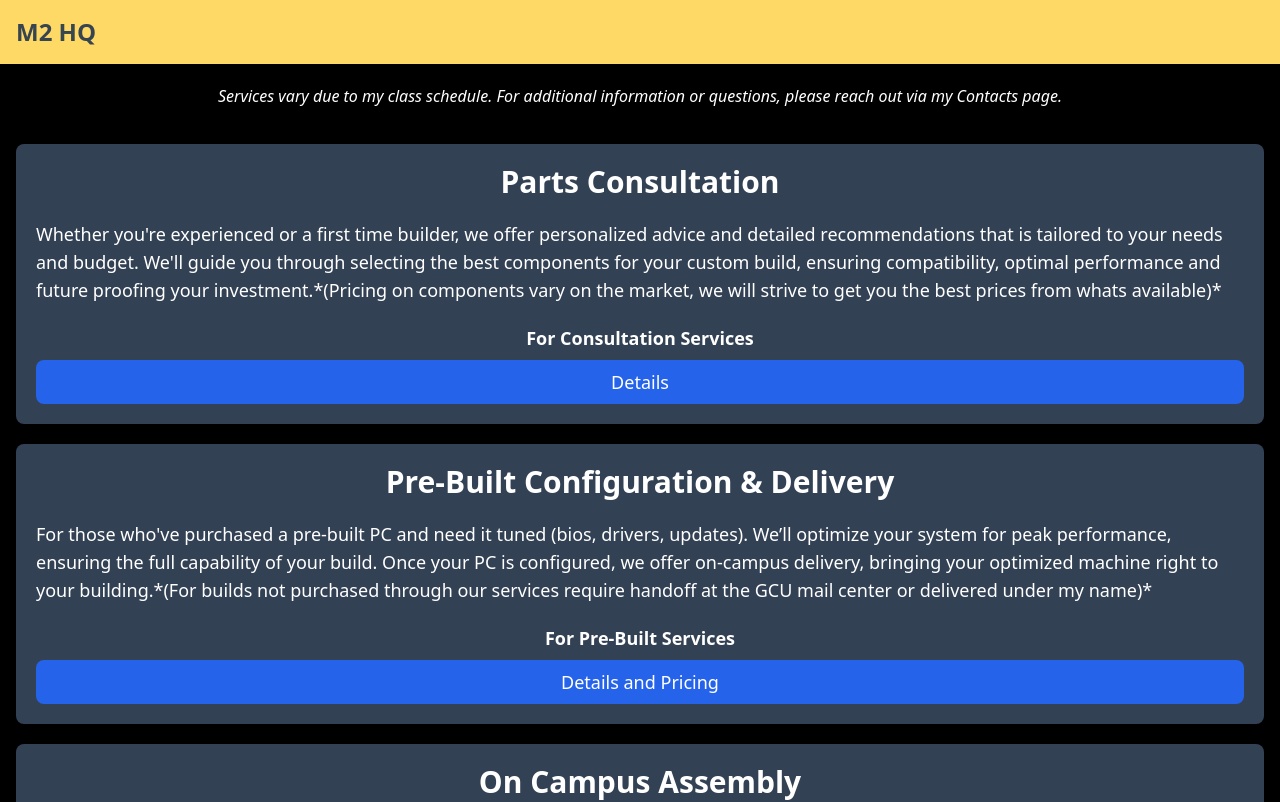
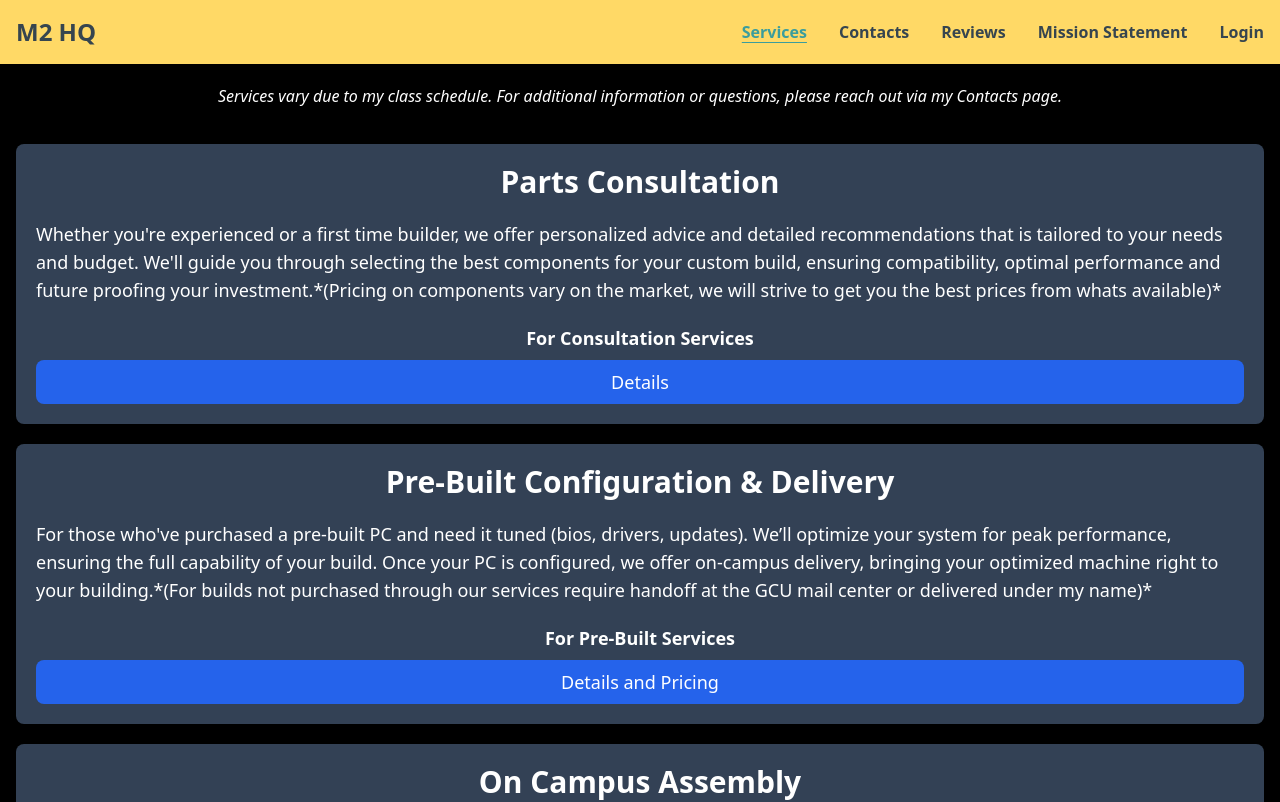
Before and after one commit to iSmirk-01/Landing-page, a Next.js app: page / in a window 1280 px wide. Shown: the top 802 px of the page. Built offline with nearby package versions, Linux system fonts and the light colour scheme.

Commit message:
tailwind bugfix

```diff
--- a/app/components/NavBar.js
+++ b/app/components/NavBar.js
@@ -1,4 +1,4 @@
-"use client";
+"use client"
 
 import { useState } from "react";
 import Link from "next/link";
@@ -8,7 +8,7 @@ import { useUser } from "../context/UserProvider";
 function NavBar() {
   const [menuOpen, setMenuOpen] = useState(false);
   const pathname = usePathname();
-  const { userData, setUserData } = useUser();
+  const { userData, setUserData } = useUser()
 
   const handleLogout = () => {
     setUserData((prev) => ({
@@ -19,9 +19,6 @@ function NavBar() {
     }));
     localStorage.removeItem("token");
   };
-
-  const linkStyles =
-    "block py-2 px-3 rounded md:hover:bg-transparent md:border-0 md:p-0 sm:hover:bg-Yellow sm:hover:bg-opacity-50 md:hover:text-Yellow md:hover:bg-Charcoal transition-all duration-300";
 
   return (
     <nav className="w-full bg-Yellow">
@@ -43,8 +40,7 @@ function NavBar() {
         {/* Hamburger Button */}
         <button
           onClick={() => setMenuOpen(!menuOpen)} // Toggle state
-          className="inline-flex items-center p-2 w-10 h-10 justify-center rounded-lg md:hidden focus:outline-none text-Charcoal hover:bg-Charcoal hover:text-Yellow transition-all duration-300"
-          aria-label={menuOpen ? "Close menu" : "Open menu"}
+          className="inline-flex items-center p-2 w-10 h-10 justify-center rounded-lg md:hidden focus:outline-none text-Charcoal hover:bg-Charcoal hover:text-Yellow duration-[300ms] transition-all"
           aria-controls="navbar-menu"
           aria-expanded={menuOpen}
         >
@@ -68,14 +64,14 @@ function NavBar() {
         <div
           id="navbar-menu"
           className={`${
-            menuOpen ? "max-h-screen opacity-100" : "max-h-0 opacity-0"
-          } w-full md:flex md:w-auto md:items-center overflow-hidden transition-all duration-300`}
+            menuOpen ? "block" : "hidden"
+          } w-full md:flex md:w-auto md:items-center`}
         >
           <ul className="flex flex-col p-4 md:p-0 mt-4 border rounded-lg md:flex-row md:space-x-8 md:mt-0 md:border-0 sm:bg-Charcoal md:bg-Yellow sm:text-Yellow md:text-Charcoal md:font-semibold">
             <li>
               <Link
                 href="/"
-                className={`${linkStyles} ${
+                className={`block py-2 px-3 rounded md:hover:bg-transparent md:border-0 md:p-0 sm:hover:bg-Yellow sm:hover:bg-opacity-50 md:hover:text-Yellow md:hover:bg-Charcoal ${
                   pathname === "/"
                     ? "font-semibold text-MutedTeal underline decoration-solid underline-offset-4 decoration-MutedTeal"
                     : ""
@@ -87,7 +83,7 @@ function NavBar() {
             <li>
               <Link
                 href="/contacts"
-                className={`${linkStyles} ${
+                className={`block py-2 px-3 rounded md:hover:bg-transparent md:border-0 md:p-0 sm:hover:bg-Yellow sm:hover:bg-opacity-50 md:hover:text-Yellow md:hover:bg-Charcoal  ${
                   pathname === "/contacts"
                     ? "font-semibold text-MutedTeal underline decoration-solid underline-offset-4 decoration-MutedTeal"
                     : ""
@@ -99,7 +95,7 @@ function NavBar() {
             <li>
               <Link
                 href="/reviews"
-                className={`${linkStyles} ${
+                className={`block py-2 px-3 rounded md:hover:bg-transparent md:border-0 md:p-0 sm:hover:bg-Yellow sm:hover:bg-opacity-50 md:hover:text-Yellow md:hover:bg-Charcoal  ${
                   pathname === "/reviews"
                     ? "font-semibold text-MutedTeal underline decoration-solid underline-offset-4 decoration-MutedTeal"
                     : ""
@@ -111,7 +107,7 @@ function NavBar() {
             <li>
               <Link
                 href="/mission"
-                className={`${linkStyles} ${
+                className={`block py-2 px-3 rounded md:hover:bg-transparent md:border-0 md:p-0 sm:hover:bg-Yellow sm:hover:bg-opacity-50 md:hover:text-Yellow md:hover:bg-Charcoal  ${
                   pathname === "/mission"
                     ? "font-semibold text-MutedTeal underline decoration-solid underline-offset-4 decoration-MutedTeal"
                     : ""
@@ -122,7 +118,7 @@ function NavBar() {
             </li>
             {userData.isLoggedIn ? (
               <li
-                className={`block py-2 px-3 rounded md:hover:bg-transparent md:border-0 md:p-0 text-red-500  sm:hover:bg-Yellow bg sm:hover:bg-opacity-50 hover:bg-Charcoal transition-all duration-300 cursor-pointer`}
+                className={`block py-2 px-3 rounded md:hover:bg-transparent md:border-0 md:p-0 text-red-500 hover:md:bg-Charcoal cursor-pointer sm:hover:bg-Yellow sm:hover:bg-opacity-50`}
                 onClick={handleLogout}
               >
                 Logout
@@ -131,10 +127,10 @@ function NavBar() {
               <li>
                 <Link
                   href="/login"
-                  className={`${linkStyles} ${
+                  className={`block py-2 px-3 rounded md:hover:bg-transparent md:border-0 md:p-0 sm:hover:bg-Yellow sm:hover:bg-opacity-50 md:hover:text-Yellow md:hover:bg-Charcoal ${
                     pathname === "/login"
                       ? "font-semibold text-MutedTeal underline decoration-solid underline-offset-4 decoration-MutedTeal"
-                      : ""
+                      : " "
                   }`}
                 >
                   Login
```
